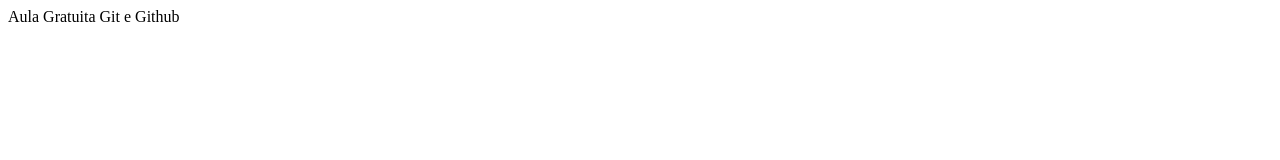
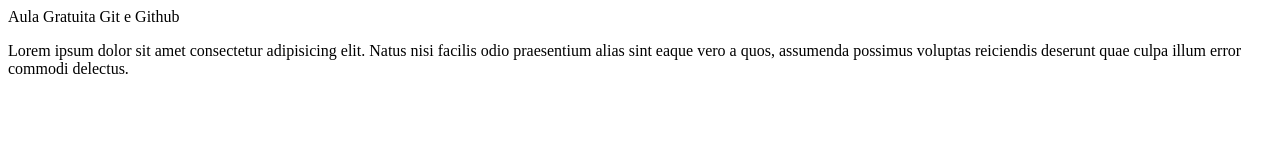
Before and after one commit to joaninha08/projeto-1, a plain HTML site: page index.html in a window 1280 px wide. Drawn offline with Linux system fonts and the light colour scheme.

Commit message:
Adicionado texto no body

```diff
--- a/index.html
+++ b/index.html
@@ -6,6 +6,6 @@
     <título>Aula Gratuita Git e Github</título>
 </cabeça>
 <corpo>
-
+    <p>Lorem ipsum dolor sit amet consectetur adipisicing elit. Natus nisi facilis odio praesentium alias sint eaque vero a quos, assumenda possimus voluptas reiciendis deserunt quae culpa illum error commodi delectus.</p>
 </corpo>
 </html>
--- a/mercado-pago.js
+++ b/mercado-pago.js
@@ -1,3 +1,3 @@
 const m = 'mercado pago'
 const d = 'devedor'
-console.log(m)
+console.log(m, p)
```
